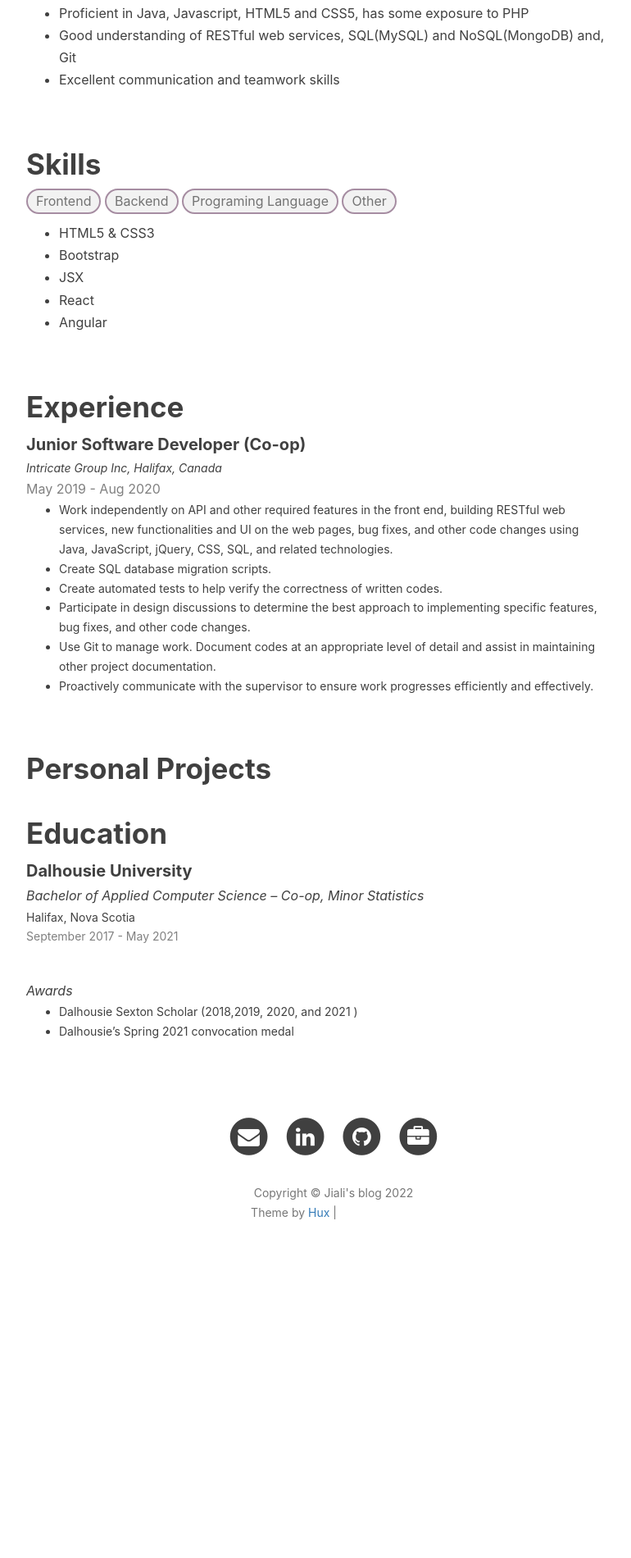
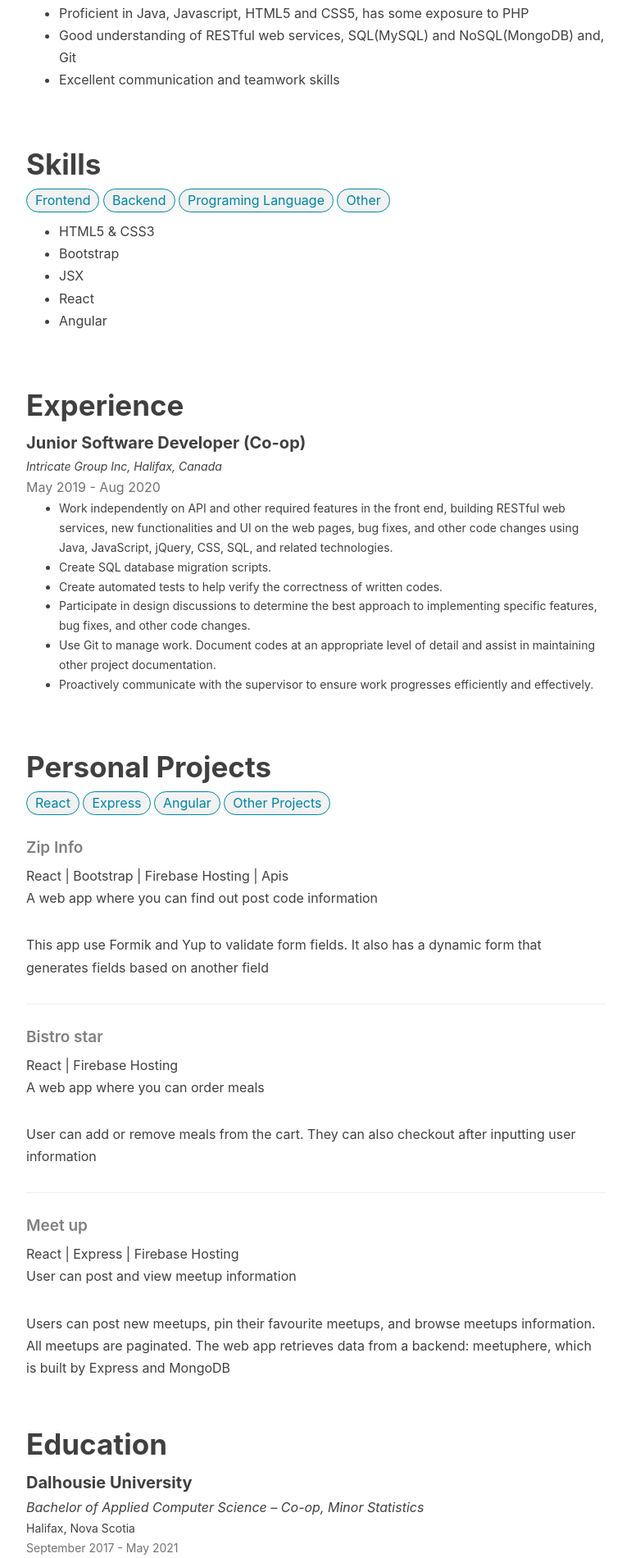
Before and after one commit to jinjialij/jinjialij.github.io, a Jekyll site: the page built from resume.html, in a window 1280 px wide. Shown: the part 411-2311 px from the top of the page at 82% size, without its empty margins (233-1003 px from the left). Built offline with Jekyll 4.4.1, drawn with Linux system fonts in a browser that asks for light colours; nearby versions of some CDN libraries; comment, search, counter and statistics services are not loaded; before the commit the page ends 1967 px from its top, so only the background shows below that; grey boxes are pictures that could not be loaded.

Commit message:
update resume

```diff
--- a/_includes/head.html
+++ b/_includes/head.html
@@ -23,7 +23,10 @@
     <!-- Custom Fonts -->
     <!-- <link href="http://maxcdn.bootstrapcdn.com/font-awesome/4.3.0/css/font-awesome.min.css" rel="stylesheet" type="text/css"> -->
     <!-- Hux change font-awesome CDN to qiniu -->
-    <link href="http://cdn.staticfile.org/font-awesome/4.2.0/css/font-awesome.min.css" rel="stylesheet" type="text/css">
+    <!-- <link href="http://cdn.staticfile.org/font-awesome/4.2.0/css/font-awesome.min.css" rel="stylesheet" type="text/css"> -->
+    <link href="https://cdnjs.cloudflare.com/ajax/libs/font-awesome/4.2.0/css/font-awesome.css" rel="stylesheet"
+        type="text/css">
+
 
 
     <!-- Hux Delete, sad but pending in China
--- a/resume.html
+++ b/resume.html
@@ -33,7 +33,7 @@ header-img: ""
     }
 
     .duration {
-        color: gray;
+        color: #737373;
     }
 
     .skill-list {
@@ -41,11 +41,11 @@ header-img: ""
     }
 
     .tab {
-        color: #737373;
+        color: #0085A1;
         border-radius: 16px;
         border: solid;
-        border-width: 2px;
-        border-color: #A68DA2;
+        border-width: 1px;
+        border-color: #0085A1;
         background-color: #F2F2F2;
         font-size: 1.6rem;
 
@@ -136,10 +136,10 @@ header-img: ""
         <div class="col-lg-8 col-lg-offset-2 col-md-10 col-md-offset-1 post-container">
             <h3 class="section-title">Skills</h3>
             <div>
-                <button class="tab" onclick="openTab('Frontend')">Frontend</button>
-                <button class="tab" onclick="openTab('Backend')">Backend</button>
-                <button class="tab" onclick="openTab('progLang')">Programing Language</button>
-                <button class="tab" onclick="openTab('other')">Other</button>
+                <button class="tab" onclick="openTab('Frontend','skill')">Frontend</button>
+                <button class="tab" onclick="openTab('Backend','skill')">Backend</button>
+                <button class="tab" onclick="openTab('progLang','skill')">Programing Language</button>
+                <button class="tab" onclick="openTab('other','skill')">Other</button>
             </div>
             <div id="Frontend" class="skill">
                 <ul class="skill-list">
@@ -203,6 +203,46 @@ header-img: ""
         </div>
         <div class="col-lg-8 col-lg-offset-2 col-md-10 col-md-offset-1 post-container">
             <h3 class="section-title">Personal Projects</h3>
+            <div>
+                <button class="tab" onclick="openTab('react', 'proj')">React</button>
+                <button class="tab" onclick="openTab('express','proj')">Express</button>
+                <button class="tab" onclick="openTab('angular','proj')">Angular</button>
+                <button class="tab" onclick="openTab('otherProj','proj')">Other Projects</button>
+            </div>
+            <div id="react" class="proj">
+                <div>
+                    <h5>Zip Info</h5>
+                    <div><span class="tech">React | Bootstrap | Firebase Hosting | Apis</span></div>
+                    <div><span class="sub-intro">A web app where you can find out post code information</span></div>
+                    <p class="brief">This app use Formik and Yup to validate form fields. It also has a dynamic form
+                        that
+                        generates fields based on another field
+                    </p>
+                </div>
+                <hr />
+                <div>
+                    <h5>Bistro star</h5>
+                    <div><span class="tech">React | Firebase Hosting</span></div>
+                    <div><span class="sub-intro">A web app where you can order meals</span></div>
+                    <p class="brief">User can add or remove meals from the cart. They can also checkout after inputting
+                        user information
+                    </p>
+                </div>
+                <hr />
+                <div>
+                    <h5>Meet up</h5>
+                    <div><span class="tech">React | Express | Firebase Hosting</span></div>
+                    <div><span class="sub-intro">User can post and view meetup information</span></div>
+                    <p class="brief">Users can post new meetups, pin their favourite meetups, and browse meetups
+                        information. All meetups are paginated. The
+                        web app retrieves data from a backend: meetuphere, which is built by Express and MongoDB
+                    </p>
+                </div>
+            </div>
+
+            <div id="express" class="proj" style="display:none">
+                <h5>Meetup Api</h5>
+            </div>
         </div>
 
         <div class="col-lg-8 col-lg-offset-2 col-md-10 col-md-offset-1 post-container">
```
Also changed, not shown: other parts of resume.html (+2 -2 lines).
